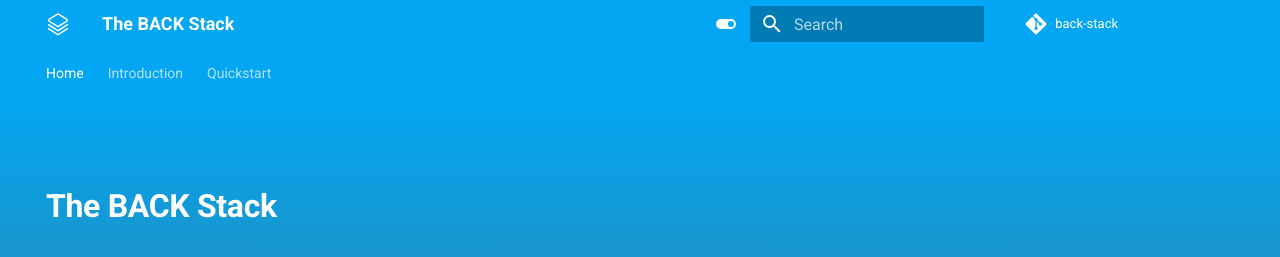
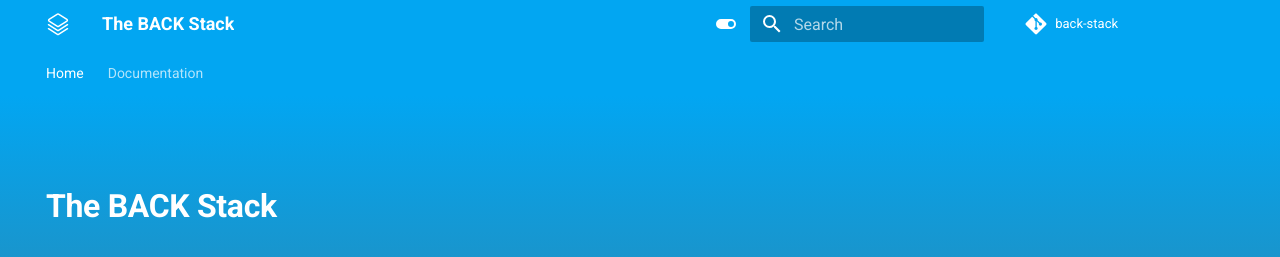
Before and after one commit to back-stack/backstack.dev, an MkDocs documentation site: the page built from docs/index.md, in a window 1280 px wide. Shown: the top 257 px of the page. Built offline with MkDocs 1.6.1 and Material for MkDocs 9.7.7, drawn with Linux system fonts in a browser that asks for light colours; the version menu is left out; some of the changed lines change nothing that is shown.

Commit message:
make navigation make more sense
Signed-off-by: Boris Kurktchiev <boris@nirmata.com>

```diff
--- a/mkdocs.yml
+++ b/mkdocs.yml
@@ -117,8 +117,7 @@
 
 nav:
 - Home: index.md
-- Introduction:
+- Documentation:
     - intro.md
     - Quickstart: install.md
     - Architecture: arch.md
-- Quickstart: install.md
```
